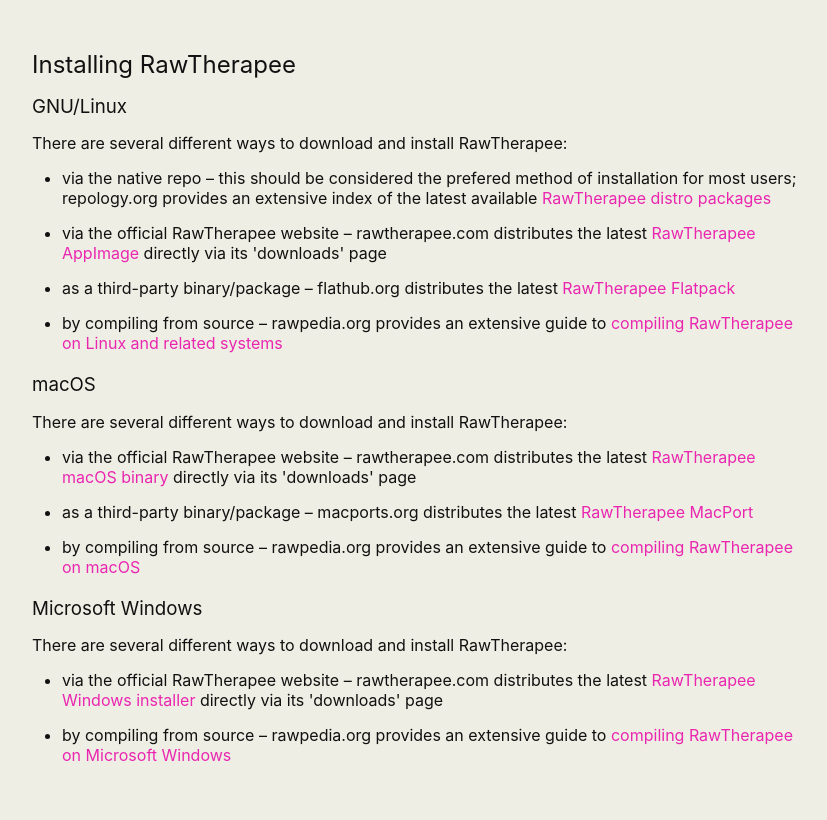
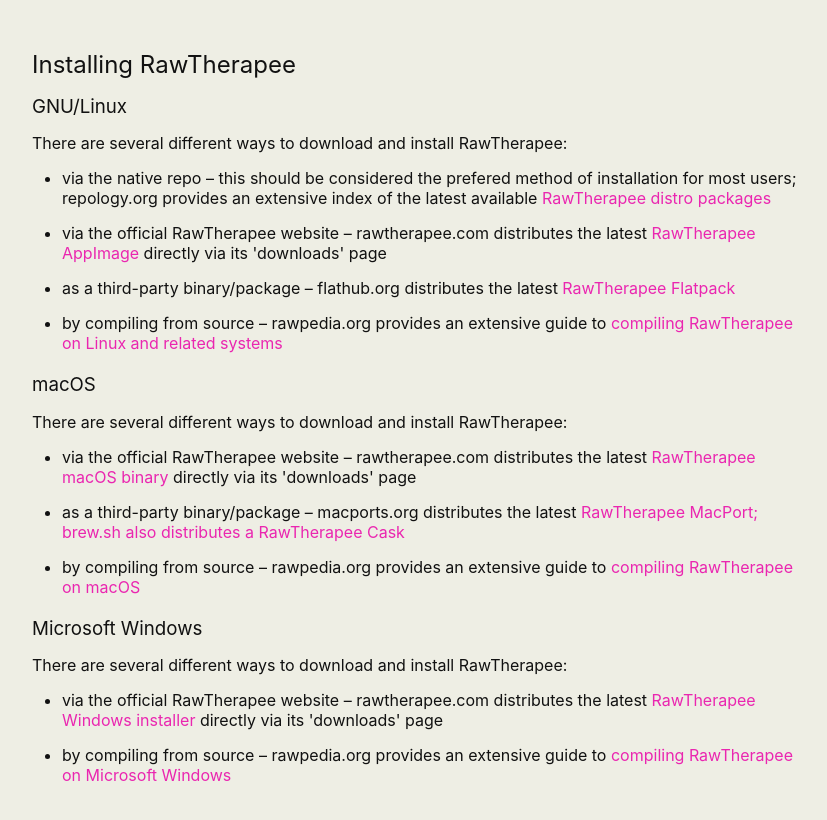
Before and after one commit to martbetz/martbetz.github.io, a Jekyll site: the page built from WIP/rtinstal.html, in a window 1280 px wide. Shown: the top 820 px of the page, without its empty margins (218-1045 px from the left). Built offline with Jekyll 4.4.1, drawn with Linux system fonts in a browser that asks for light colours.

Commit message:
Update rtinstal.html

```diff
--- a/WIP/rtinstal.html
+++ b/WIP/rtinstal.html
@@ -58,7 +58,7 @@
  </ul>
          <ul>
             <li>
-               as a third-party binary/package  – macports.org distributes the latest <a href="https://ports.macports.org/port/rawtherapee/"> RawTherapee MacPort</a>
+               as a third-party binary/package  – macports.org distributes the latest <a href="https://ports.macports.org/port/rawtherapee/"> RawTherapee MacPort; brew.sh also distributes a <a href="https://formulae.brew.sh/cask/rawtherapee#default">RawTherapee Cask</a>
              </li>
           </ul>
           <ul>
```
